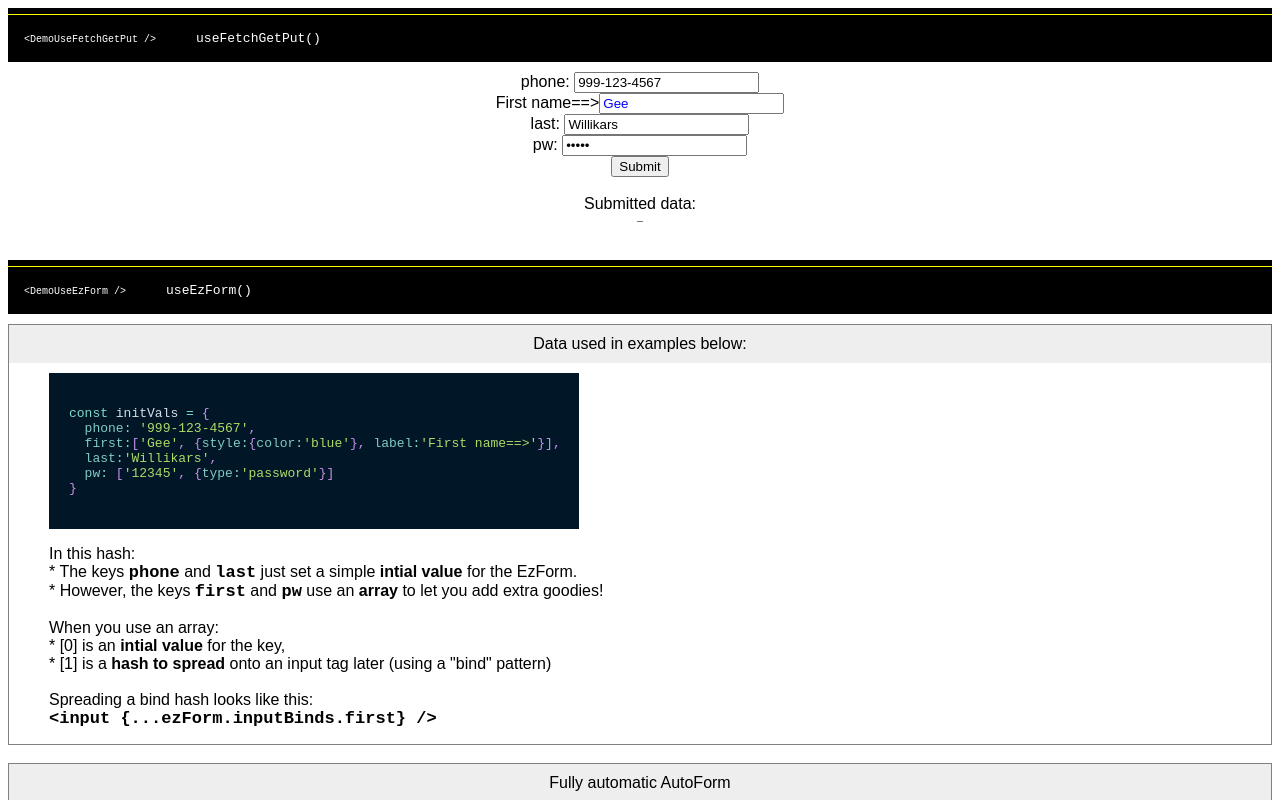
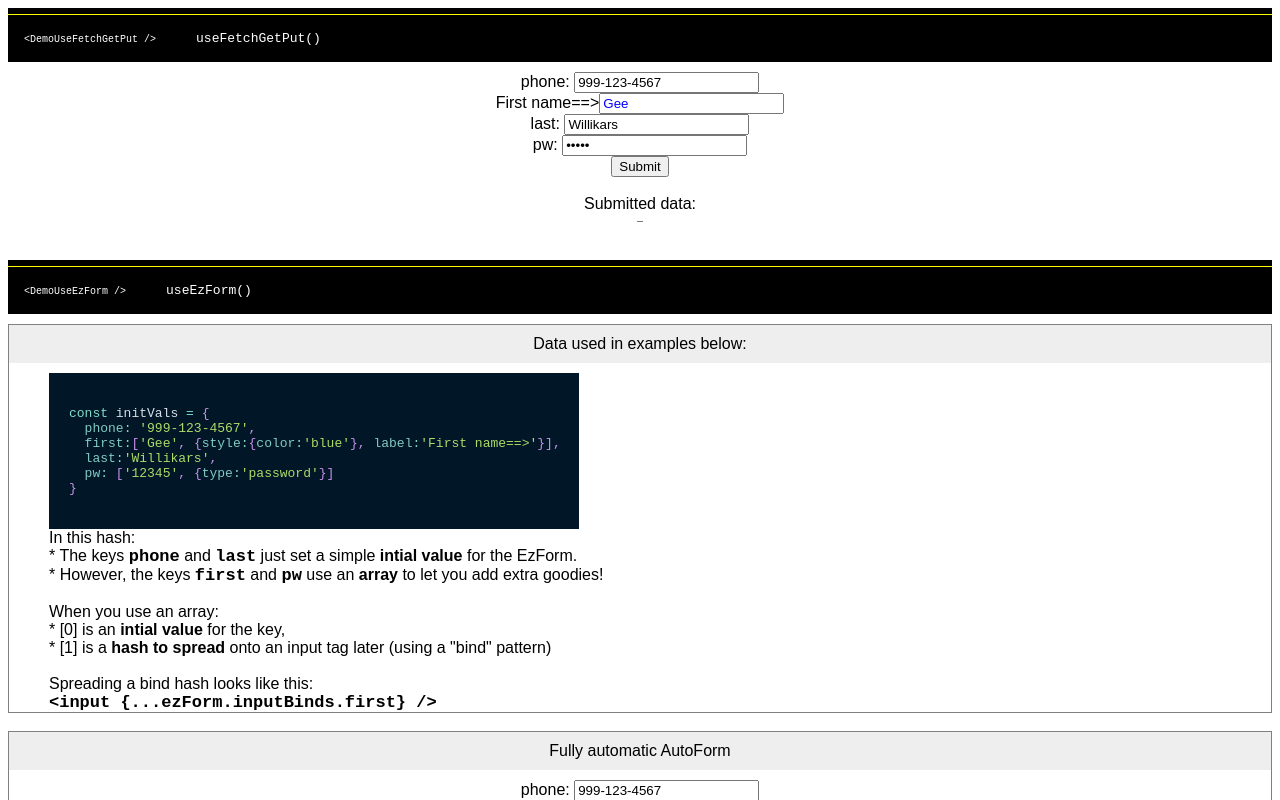
Before and after one commit to kenlane33/react-use-get-set, a React (Create React App) app: page / in a window 1280 px wide. Shown: the top 800 px of the page. Built offline with nearby package versions, Linux system fonts and the light colour scheme.

Commit message:
Fix p around pre error.

```diff
--- a/src/demos/DemoUseEzForm.js
+++ b/src/demos/DemoUseEzForm.js
@@ -51,7 +51,7 @@ const initVals = {
 }`.trim()} >
             </PrismCode>
             </div>
-          <p style={leftStl}>
+          <div style={leftStl}>
             In this hash:<br />
             * The keys <Code>phone</Code> and <Code>last</Code> just set a simple <b>intial value</b> for the EzForm.<br />
             * However, the keys <Code>first</Code> and <Code>pw</Code> use an <b>array</b> to let you add extra goodies!<br />
@@ -62,7 +62,7 @@ const initVals = {
             <br />
             Spreading a bind hash looks like this:  <br />
             <Code>{`<input {...ezForm.inputBinds.first} />`}</Code>
-          </p>
+          </div>
         </div>
       </div>
       <br />
```
